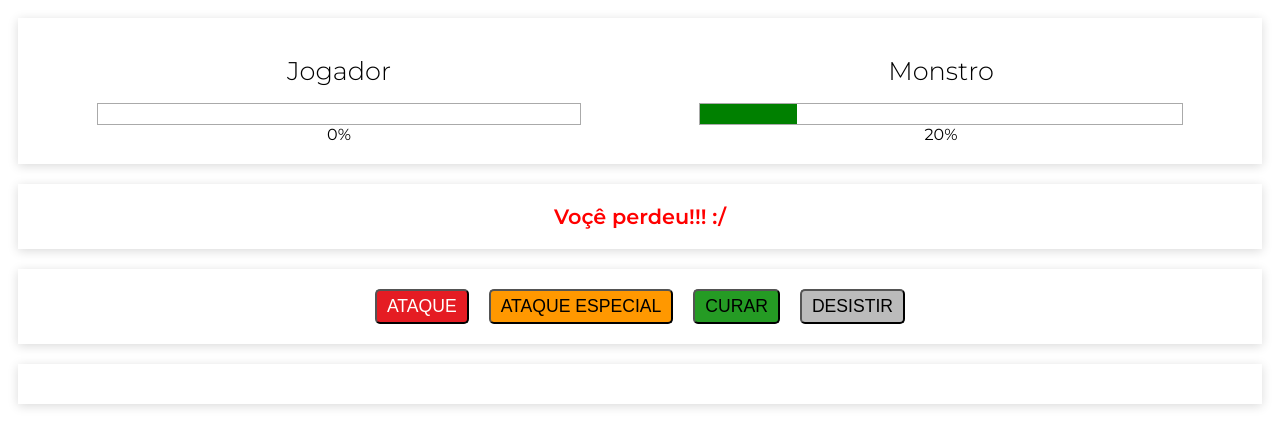
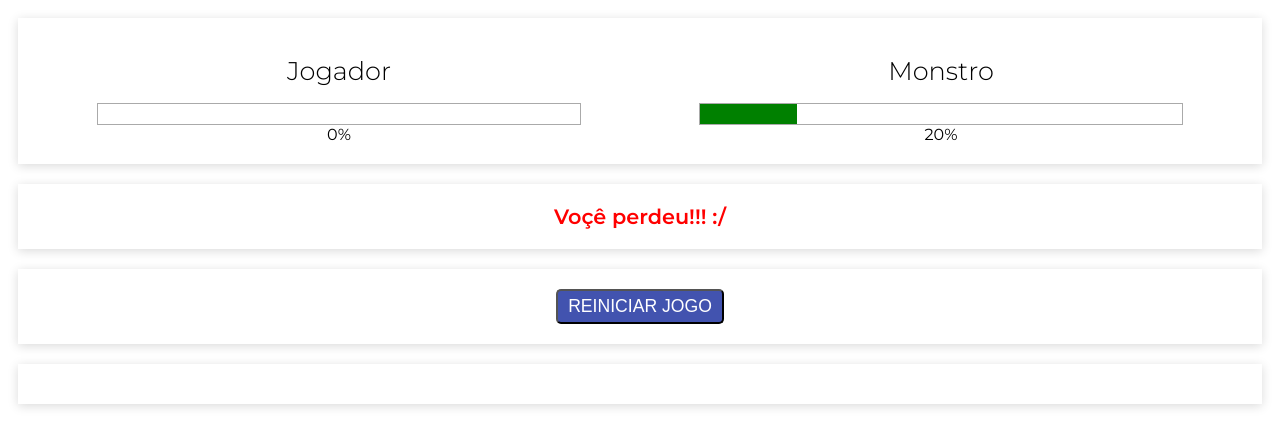
Before and after one commit to hervesson/MatadorDeMonstros, a plain HTML site: page index.html in a window 1280 px wide. Both pictures are taken after a click on the button "DESISTIR". Drawn offline with nearby package versions, Linux system fonts and the light colour scheme.

Commit message:
Iniciar jogo e desistir do jogo

```diff
--- a/app.js
+++ b/app.js
@@ -11,7 +11,11 @@ new Vue({
         }
     },
     methods: {
-
+        startGame() {
+            this.running = true;
+            this.playerLife = 100;
+            this.monsterLife = 100;
+        }
     },
     watch: {
 
--- a/index.html
+++ b/index.html
@@ -40,9 +40,11 @@
                 <button class="btn attack">Ataque</button>
                 <button class="btn especial-attack">Ataque especial</button>
                 <button class="btn heal">Curar</button>
-                <button class="btn give-up">Desistir</button>
+                <button @click="running = false"
+                class="btn give-up">Desistir</button>
             </template>
-            <button v-else class="btn new-game">Reiniciar Jogo</button>
+            <button v-else @click="startGame"
+            class="btn new-game">Reiniciar Jogo</button>
         </div>
         <div class="panel logs"></div>
     </div>
```
